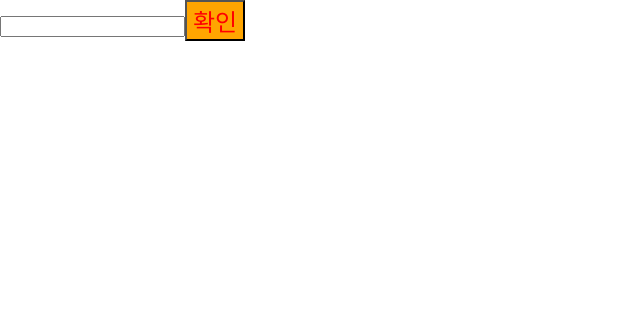
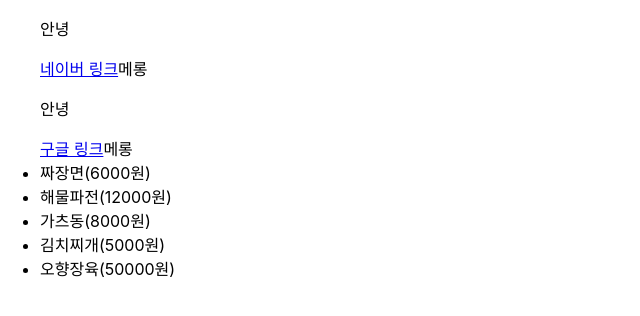
Before and after one commit to nuhgnoesoj/react-basic2023, a React (Create React App) app: page / in a window 1280 px wide. Shown: the top 316 px of the page, without its empty margins (0-640 px from the left). Built offline with nearby package versions, Linux system fonts and the light colour scheme.

Commit message:
2. props

```diff
--- a/src/App.js
+++ b/src/App.js
@@ -1,5 +1,6 @@
 import SayHello from './SayHello';
 import SubmitEvent from "./component/chap01_event/SubmitEvent";
+import FoodList from "./component/chap02_props/FoodList";
 
 function App() {
 
@@ -15,7 +16,7 @@
     // {} 안에서 함수호출문이나 변수참조를 할 수 있음.
     return (
         <>
-            <SubmitEvent />
+            <FoodList />
         </>
     );
 }
--- a/src/SayHello.js
+++ b/src/SayHello.js
@@ -1,10 +1,11 @@
 import React from 'react';
 
 // 컴포넌트
-function SayHello() {
+function SayHello(props) {
     return (
         <div>
             <p>안녕</p>
+            {props.children}
             <span>메롱</span>
         </div>
     );
--- /dev/null
+++ b/src/component/chap02_props/FoodItem.js
@@ -0,0 +1,11 @@
+import React from 'react'
+
+const FoodItem = ({foodId: id, foodName: fName, price}) => {
+
+    // console.log('props: ', props);
+    return (
+        <li id={id}> {fName}({price}원) </li>
+    )
+}
+
+export default FoodItem
--- /dev/null
+++ b/src/component/chap02_props/FoodList.js
@@ -0,0 +1,54 @@
+import React from 'react'
+import FoodItem from './FoodItem'
+import SayHello from "../../SayHello";
+
+const FoodList = () => {
+
+    // fetch를 통해 음식 목록 json을 불러옴
+    const foods = {
+        id: 327432,
+        foodList: [
+            {
+                fName: '짜장면',
+                price: 6000,
+                id: 'chinese'
+            },
+            {
+                fName: '해물파전',
+                price: 12000,
+                id: 'korean'
+            },
+            {
+                fName: '가츠동',
+                price: 8000,
+                id: 'japanese'
+            },
+            {
+                fName: '김치찌개',
+                price: 5000,
+                id: 'korean'
+            },
+            {
+                fName: '오향장육',
+                price: 50000,
+                id: 'chinese'
+            }
+        ]
+    };
+
+    return (
+        <ul>
+            <SayHello>
+                <a href={'https://www.naver.com'}>네이버 링크</a>
+            </SayHello>
+            <SayHello>
+                <a href={'https://www.google.com'}>구글 링크</a>
+            </SayHello>
+            {
+                foods.foodList.map(f => <FoodItem foodName={f.fName} price={f.price} foodId={f.id} />)
+            }
+        </ul>
+    )
+}
+
+export default FoodList
```
Also changed, not shown: 1 other file (tests, documents, lock files or other folders).
